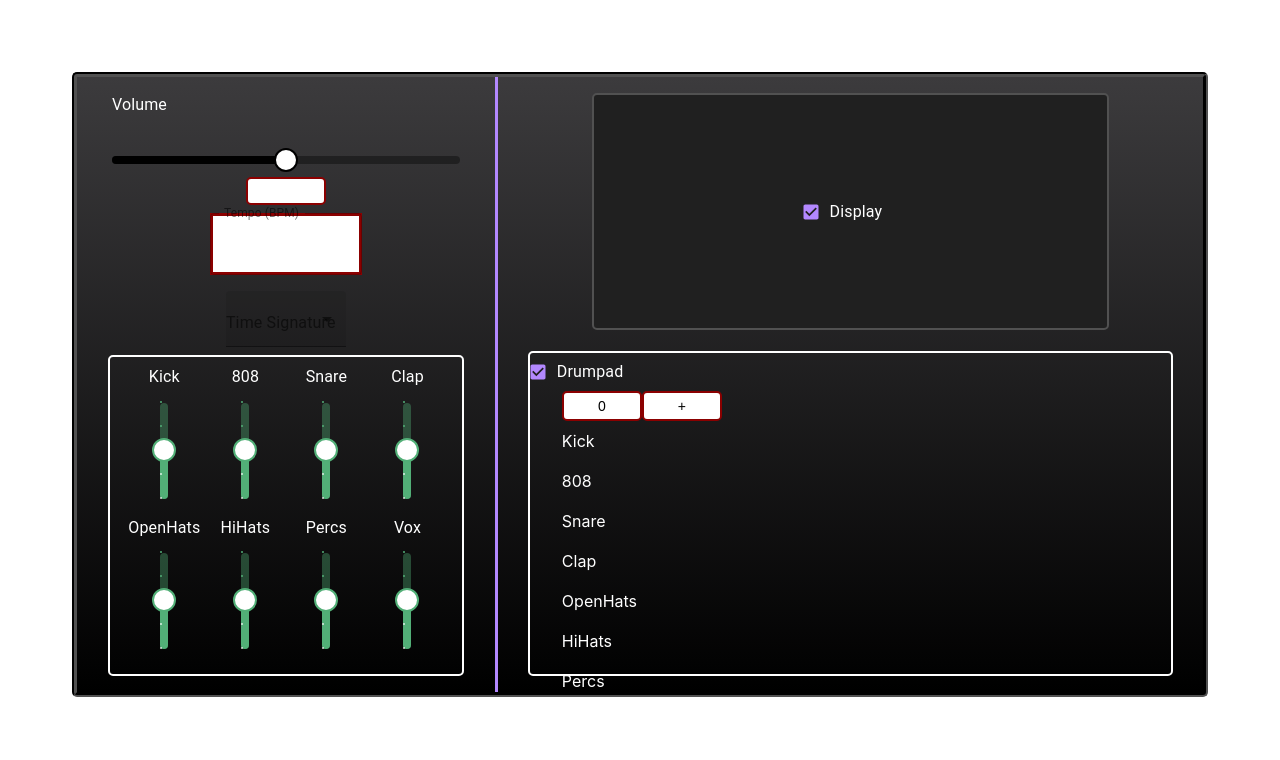
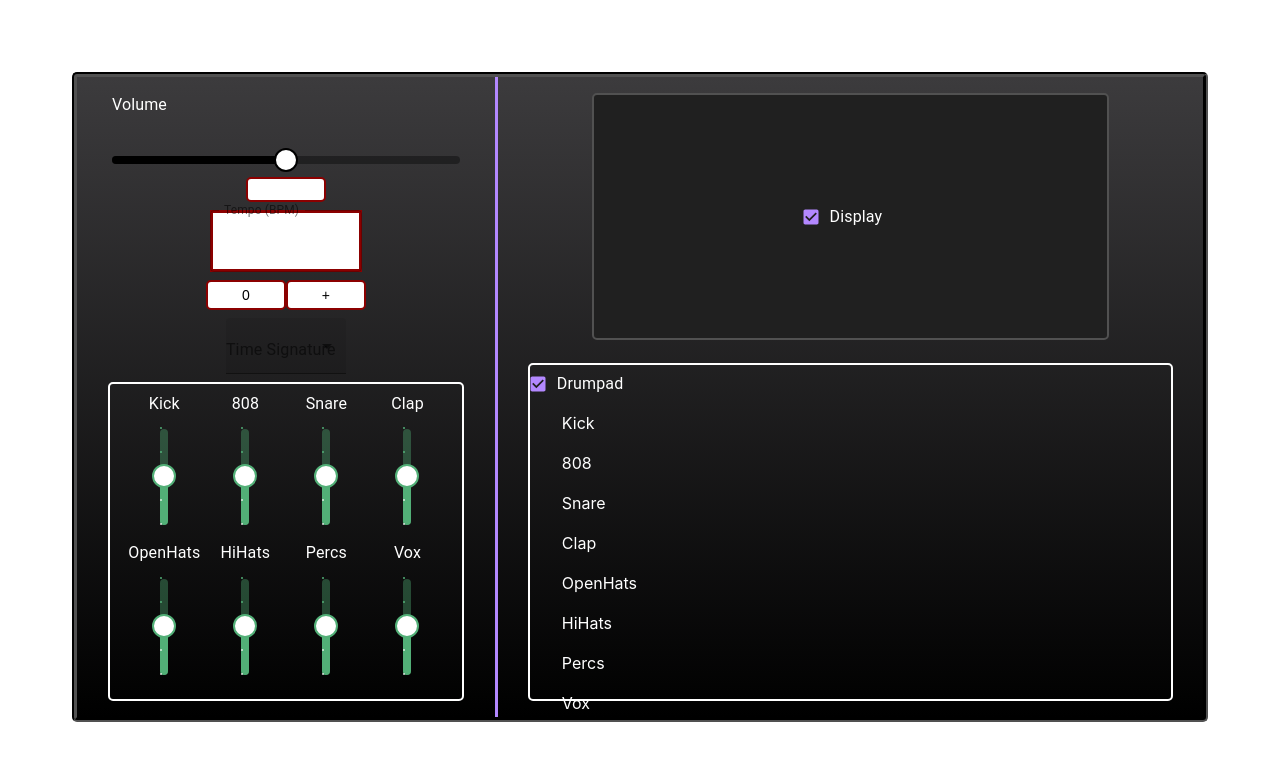
Before and after one commit to davelista/PolyDrum, a React (Create React App) app: page / in a window 1280 px wide. Shown: the top 760 px of the page. Built offline with nearby package versions, Linux system fonts and the light colour scheme; some icons are missing.

Commit message:
move rhythm buttons from rigth to left

```diff
--- a/src/components/Drumpad/Drumpad.js
+++ b/src/components/Drumpad/Drumpad.js
@@ -22,9 +22,6 @@ const addItemToObj = (selectedRhythm, userRhythms, timeSignature) => {
 
 const Drumpad = (props) => {
     const appData = useContext(AppContext);
-    const [numRhythm, setNumRhythm] = useState([0]);
-
-
 
     return(
         <>
@@ -32,15 +29,8 @@ const Drumpad = (props) => {
                 {/*<Song bpm={appData.tempo.bpm} isPlaying={appData.play.isPlay} volume={appData.volume.value}>
 
                 </Song>*/}
-                {/*Inizio per i bottoni per i vari ritmi*/}
-                <div className={styles.rhythmButtons}>
-                    {numRhythm.map((x) => {
-                        return <Button onClick={() => appData.rhythm.setNumber(x)}>{x}</Button>
-                    })}
-                    <Button onClick={() => setNumRhythm(numRhythm.concat(numRhythm.length))}> + </Button>
-                </div>
-                {/*FINE*/}
-                {addItemToObj(appData.rhythm.number, appData.userRhythms, appData.timeSignature)}
+
+                {addItemToObj(appData.selectedRhythm.number, appData.userRhythms, appData.timeSignature)}
                 {console.log("I RITMI DELL'UTENTE SONO: ", appData.userRhythms.data)}
                 {/*Inizio per i vari ritmi*/}
                 {appData.samplesList.map((x) => {
@@ -50,7 +40,7 @@ const Drumpad = (props) => {
                                 {x.name}
                             </div>
                             <div className={styles.stepButton}>
-                                <StepButtonsList idInstrument={x.id} instrument={x.name} idRhythm={appData.rhythm.number} />
+                                <StepButtonsList idInstrument={x.id} instrument={x.name} idRhythm={appData.selectedRhythm.number} />
                             </div>
                         </div>
                     </>
--- a/src/components/Drumpad/Drumpad.module.css
+++ b/src/components/Drumpad/Drumpad.module.css
@@ -22,8 +22,3 @@
     width: 5.5rem;
     height: 2.5rem;
 }
-
-.rhythmButtons{
-    display: flex;
-    flex-direction: row;
-}
--- a/src/components/PagesSections/RhythmSection.module.css
+++ b/src/components/PagesSections/RhythmSection.module.css
@@ -6,7 +6,6 @@
     align-items: center;
     background: transparent;
     padding: 1rem 2rem;
-
 
 }
 /* drumpad section */
--- a/src/components/PagesSections/SettingsSection.js
+++ b/src/components/PagesSections/SettingsSection.js
@@ -22,6 +22,14 @@ const SettingsSection = (props) => {
                 {console.log("ho cambiato il TEMPO in: ", appData.timeSignature.value)}
                 {/*NON ELIMINARE NUMBERCONTROL*/}
                 <NumberControl tempo={appData.tempo} play={appData.play}/>
+                {/*Inizio per i bottoni per i vari ritmi*/}
+                <div className={styles.rhythmButtons}>
+                    {appData.rhythmsList.item.map((x) => {
+                        return <Button onClick={() => appData.selectedRhythm.setNumber(x)}>{x}</Button>
+                    })}
+                    <Button onClick={() => appData.rhythmsList.setItem(appData.rhythmsList.item.concat(appData.rhythmsList.item.length))}> + </Button>
+                </div>
+                {/*FINE*/}
                 <Dropdown/>
 
                 <div className={styles.slidersContainer} >
--- a/src/components/PagesSections/SettingsSection.module.css
+++ b/src/components/PagesSections/SettingsSection.module.css
@@ -30,3 +30,8 @@
     width: 100%;
     margin-bottom: 1rem;
 }
+
+.rhythmButtons{
+    display: flex;
+    flex-direction: row;
+}
--- a/src/context/AppContext.js
+++ b/src/context/AppContext.js
@@ -13,6 +13,7 @@ export function useAppContext() {
     const [numStepButtons, setNumStepButton] = useState(null);
     const [array, setArray] = useState([]); /*Salva le informazioni di un ritmo*/
     const [selectedRhythm, setSelectedRhythm] = useState(0);
+    const [numRhythm, setNumRhythm] = useState([0]);
 
     return useMemo(
         () => ({
@@ -26,10 +27,13 @@ export function useAppContext() {
                 value: numStepButtons,
                 setValue: setNumStepButton
             },
-            rhythm: {
+            selectedRhythm: {
                 number: selectedRhythm,
                 setNumber: setSelectedRhythm
-
+            },
+            rhythmsList: {
+                item: numRhythm,
+                setItem: setNumRhythm
             },
             userRhythms: {
                 data: array,
@@ -54,6 +58,6 @@ export function useAppContext() {
         }),
         [bpm, setBpm, isPlay, setPlay, volume, setVolume, mute, setMute,
             timeSignature, setTimeSignature, numStepButtons, setNumStepButton,
-            array, setArray]
+            array, setArray, numRhythm, setNumRhythm]
     );
 }
--- a/src/view/Drumbit.module.css
+++ b/src/view/Drumbit.module.css
@@ -2,6 +2,7 @@
     display: flex;
     flex-direction: row;
     background: #efefef;
+    height: 80vh;
     min-height: 108px;
     min-width: 192px;
     border: 5px groove #515151;
```
